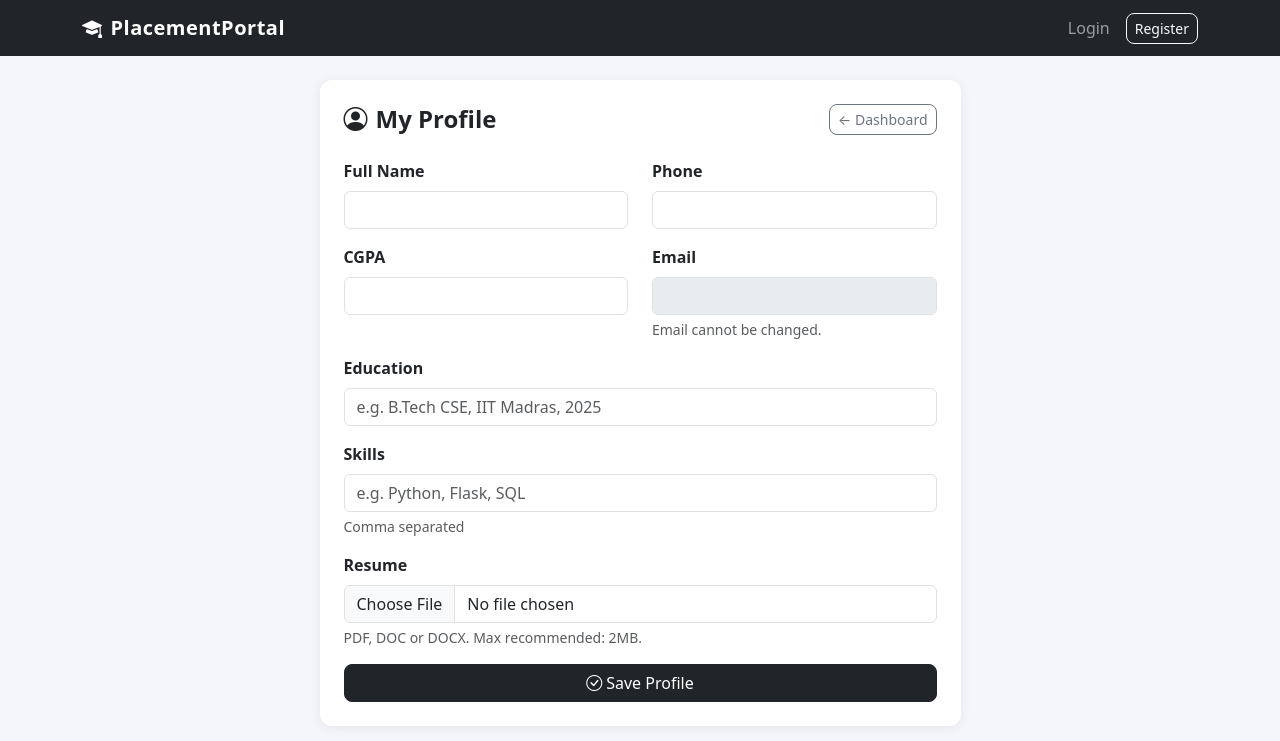
After one commit to 23f3001889/placement-portal-mad2, a Flask app: template templates/student/profile.html in a window 1280 px wide. The commit adds this page. Shown: the top 741 px of the page. Run offline with Flask 3, Linux system fonts and the light colour scheme; the template is opened without the code that fills it, so the values that code supplies are empty.

Commit message:
student - drive deets, history, profile

```diff
--- a/routes/student.py
+++ b/routes/student.py
@@ -72,3 +72,112 @@ def drives():
         applied_drive_ids=applied_drive_ids,
         q=q
     )
+
+@student_bp.route('/drive/<int:drive_id>')
+@login_required
+@student_required
+def drive_detail(drive_id):
+    drive = PlacementDrive.query.get_or_404(drive_id)
+    if drive.status != 'Approved':
+        flash('This drive is not available.', 'warning')
+        return redirect(url_for('student.drives'))
+
+    already_applied = Application.query.filter_by(
+        student_id=current_user.id,
+        drive_id=drive_id
+    ).first()
+
+    return render_template('student/drive_detail.html',
+        drive=drive,
+        already_applied=already_applied
+    )
+
+@student_bp.route('/drive/<int:drive_id>/apply', methods=['POST'])
+@login_required
+@student_required
+def apply(drive_id):
+    drive = PlacementDrive.query.get_or_404(drive_id)
+
+    if drive.status != 'Approved':
+        flash('This drive is not open for applications.', 'warning')
+        return redirect(url_for('student.drives'))
+
+    if current_user.is_blacklisted:
+        flash('You cannot apply while blacklisted.', 'danger')
+        return redirect(url_for('student.drives'))
+
+    # Duplicate check
+    existing = Application.query.filter_by(
+        student_id=current_user.id,
+        drive_id=drive_id
+    ).first()
+    if existing:
+        flash('You have already applied for this drive.', 'warning')
+        return redirect(url_for('student.drives'))
+
+    cover_letter = request.form.get('cover_letter', '').strip()
+
+    application = Application(
+        student_id   = current_user.id,
+        drive_id     = drive_id,
+        cover_letter = cover_letter,
+        status       = 'Applied'
+    )
+    db.session.add(application)
+    db.session.commit()
+    flash(f'Successfully applied for {drive.job_title}!', 'success')
+    return redirect(url_for('student.history'))
+
+@student_bp.route('/history')
+@login_required
+@student_required
+def history():
+    applications = Application.query.filter_by(
+        student_id=current_user.id
+    ).order_by(Application.applied_at.desc()).all()
+
+    return render_template('student/history.html',
+        applications=applications
+    )
+
+@student_bp.route('/profile', methods=['GET', 'POST'])
+@login_required
+@student_required
+def profile():
+    if request.method == 'POST':
+        current_user.full_name = request.form.get('full_name', '').strip()
+        current_user.phone     = request.form.get('phone', '').strip()
+        current_user.skills    = request.form.get('skills', '').strip()
+        current_user.education = request.form.get('education', '').strip()
+
+        cgpa = request.form.get('cgpa', '')
+        try:
+            current_user.cgpa = float(cgpa) if cgpa else None
+            if current_user.cgpa and not (0 <= current_user.cgpa <= 10):
+                raise ValueError
+        except ValueError:
+            flash('CGPA must be between 0 and 10.', 'danger')
+            return render_template('student/profile.html', student=current_user)
+
+        # Resume upload
+        file = request.files.get('resume')
+        if file and file.filename:
+            if allowed_file(file.filename):
+                from flask import current_app
+                filename = secure_filename(
+                    f"student_{current_user.id}_{file.filename}"
+                )
+                upload_folder = current_app.config['UPLOAD_FOLDER']
+                os.makedirs(upload_folder, exist_ok=True)
+                file.save(os.path.join(upload_folder, filename))
+                current_user.resume_path = filename
+            else:
+                flash('Only PDF, DOC, DOCX files allowed.', 'danger')
+                return render_template('student/profile.html',
+                                       student=current_user)
+
+        db.session.commit()
+        flash('Profile updated successfully.', 'success')
+        return redirect(url_for('student.profile'))
+
+    return render_template('student/profile.html', student=current_user)
--- a/templates/base.html
+++ b/templates/base.html
@@ -52,11 +52,37 @@
           </li>
 
           {% elif current_user.__class__.__name__ == 'Student' %}
-            <li class="nav-item"><a class="nav-link" href="{{ url_for('student.dashboard') }}"><i class="bi bi-speedometer2"></i> Dashboard</a></li>
-            <li class="nav-item"><a class="nav-link" href="{{ url_for('student.drives') }}"><i class="bi bi-briefcase"></i> Browse Drives</a></li>
-            <li class="nav-item"><a class="nav-link" href="#"><i class="bi bi-clock-history"></i> My Applications</a></li>
-            <li class="nav-item"><a class="nav-link" href="#"><i class="bi bi-person"></i> Profile</a></li>
-          {% endif %}
+          <li class="nav-item">
+            <a class="nav-link" href="{{ url_for('student.dashboard') }}">
+              <i class="bi bi-speedometer2"></i> Dashboard
+            </a>
+          </li>
+          <li class="nav-item dropdown">
+            <a class="nav-link dropdown-toggle" href="#" role="button"
+              data-bs-toggle="dropdown">
+              <i class="bi bi-briefcase"></i> Drives
+            </a>
+            <ul class="dropdown-menu">
+              <li>
+                <a class="dropdown-item"
+                  href="{{ url_for('student.drives') }}">
+                  <i class="bi bi-search me-2"></i>Browse Drives
+                </a>
+              </li>
+              <li>
+                <a class="dropdown-item"
+                  href="{{ url_for('student.history') }}">
+                  <i class="bi bi-clock-history me-2"></i>My Applications
+                </a>
+              </li>
+            </ul>
+          </li>
+          <li class="nav-item">
+            <a class="nav-link" href="{{ url_for('student.profile') }}">
+              <i class="bi bi-person"></i> Profile
+            </a>
+          </li>
+  {% endif %}
 
           <li class="nav-item ms-2">
             <a class="btn btn-outline-danger btn-sm" href="{{ url_for('auth.logout') }}">
--- /dev/null
+++ b/templates/student/profile.html
@@ -0,0 +1,82 @@
+{% extends 'base.html' %}
+{% block title %}My Profile{% endblock %}
+
+{% block content %}
+<div class="container mt-4">
+  <div class="row justify-content-center">
+    <div class="col-md-7">
+      <div class="card p-4">
+        <div class="d-flex justify-content-between align-items-center mb-4">
+          <h4 class="fw-bold mb-0">
+            <i class="bi bi-person-circle me-2"></i>My Profile
+          </h4>
+          <a href="{{ url_for('student.dashboard') }}"
+             class="btn btn-sm btn-outline-secondary">← Dashboard</a>
+        </div>
+
+        <form method="POST" enctype="multipart/form-data">
+          <div class="row">
+            <div class="col-md-6 mb-3">
+              <label class="form-label fw-semibold">Full Name</label>
+              <input type="text" class="form-control"
+                     name="full_name" value="{{ student.full_name }}" required>
+            </div>
+            <div class="col-md-6 mb-3">
+              <label class="form-label fw-semibold">Phone</label>
+              <input type="text" class="form-control"
+                     name="phone" value="{{ student.phone or '' }}">
+            </div>
+          </div>
+          <div class="row">
+            <div class="col-md-6 mb-3">
+              <label class="form-label fw-semibold">CGPA</label>
+              <input type="number" class="form-control"
+                     name="cgpa" step="0.01" min="0" max="10"
+                     value="{{ student.cgpa or '' }}">
+            </div>
+            <div class="col-md-6 mb-3">
+              <label class="form-label fw-semibold">Email</label>
+              <input type="email" class="form-control"
+                     value="{{ student.email }}" disabled>
+              <div class="form-text">Email cannot be changed.</div>
+            </div>
+          </div>
+          <div class="mb-3">
+            <label class="form-label fw-semibold">Education</label>
+            <input type="text" class="form-control"
+                   name="education"
+                   value="{{ student.education or '' }}"
+                   placeholder="e.g. B.Tech CSE, IIT Madras, 2025">
+          </div>
+          <div class="mb-3">
+            <label class="form-label fw-semibold">Skills</label>
+            <input type="text" class="form-control"
+                   name="skills"
+                   value="{{ student.skills or '' }}"
+                   placeholder="e.g. Python, Flask, SQL">
+            <div class="form-text">Comma separated</div>
+          </div>
+          <div class="mb-3">
+            <label class="form-label fw-semibold">Resume</label>
+            {% if student.resume_path %}
+              <div class="mb-2">
+                <i class="bi bi-file-earmark-check text-success me-1"></i>
+                <span class="small text-success">
+                  Current: {{ student.resume_path }}
+                </span>
+              </div>
+            {% endif %}
+            <input type="file" class="form-control"
+                   name="resume" accept=".pdf,.doc,.docx">
+            <div class="form-text">PDF, DOC or DOCX. Max recommended: 2MB.</div>
+          </div>
+
+          <button type="submit" class="btn btn-dark w-100">
+            <i class="bi bi-check-circle me-1"></i>Save Profile
+          </button>
+        </form>
+      </div>
+    </div>
+  </div>
+</div>
+{% endblock %}
```
Also changed, not shown: templates/student/dashboard.html (+4 -4 lines), templates/student/drive_detail.html (added, +71 -0 lines), templates/student/drives.html (+73 -1 lines), templates/student/history.html (added, +53 -0 lines).
